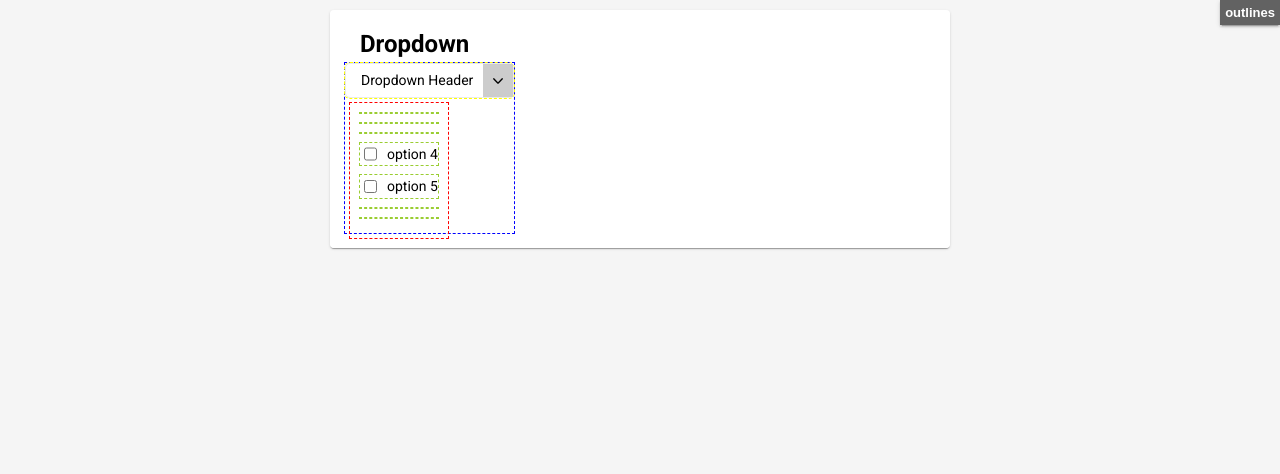
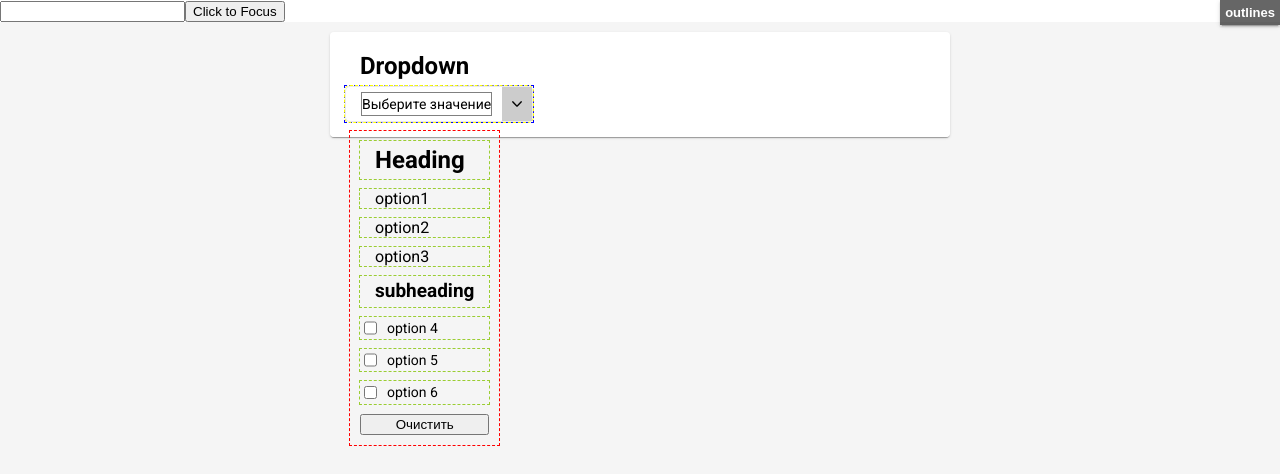
Before and after one commit to maximus-dr/demo, a React (Create React App) app: page / in a window 1280 px wide. Shown: the top 474 px of the page. Built offline with nearby package versions, Linux system fonts and the light colour scheme.

Commit message:
Updated dropdown component

```diff
--- a/public/cache/pages/test.json
+++ b/public/cache/pages/test.json
@@ -38,28 +38,59 @@
               "value": "Dropdown"
             },
 
+
             {
               "typeName": "dropdown",
               "id": "5",
+
+              "dropdownMenu": {
                 "childrenList": [
                   {
                     "typeName": "label",
+                    "id": "14",
+                    "value": "Heading",
+                    "heading": "h2"
+                  },
+                  {
+                    "typeName": "label",
                     "id": "6",
-                  "value": "option1"
+                    "value": "option1",
+                    "role": "dropdownOption",
+                    "styles": {
+                      "width": "100%",
+                      "cursor": "pointer"
+                    }
                   },
                   {
                     "typeName": "label",
                     "id": "7",
-                  "value": "option2"
+                    "value": "option2",
+                    "role": "dropdownOption",
+                    "styles": {
+                      "width": "100%",
+                      "cursor": "pointer"
+                    }
                   },
                   {
                     "typeName": "label",
                     "id": "8",
-                  "value": "option3"
+                    "value": "option3",
+                    "role": "dropdownOption",
+                    "styles": {
+                      "width": "100%",
+                      "cursor": "pointer"
+                    }
+                  },
+                  {
+                    "typeName": "label",
+                    "id": "15",
+                    "value": "subheading",
+                    "heading": "h3"
                   },
                   {
                     "typeName": "input",
                     "id": "9",
+                    "role": "dropdownOption",
                     "attrs": {
                       "type": "checkbox",
                       "id": "option-4",
@@ -79,6 +110,7 @@
                   {
                     "typeName": "input",
                     "id": "10",
+                    "role": "dropdownOption",
                     "attrs": {
                       "type": "checkbox",
                       "id": "option-5",
@@ -96,12 +128,28 @@
                   },
                   {
                     "typeName": "input",
-                  "id": "11"
+                    "role": "dropdownOption",
+                    "id": "13",
+                    "attrs": {
+                      "type": "checkbox",
+                      "id": "option-6",
+                      "name": "opt 6"
                     },
-                {
-                  "typeName": "input",
-                  "id": "12"
+                    "label": {
+                      "attrs": {
+                        "htmlFor": "option-6",
+                        "value": "option 6"
                       }
+                    },
+                    "styles": {
+                      "marginBottom": "0"
+                    }
+                  }
+                ]
+              },
+
+              "childrenList": [
+
               ]
             }
           ]
--- a/src/App.js
+++ b/src/App.js
@@ -1,7 +1,32 @@
-import React, { useState } from 'react';
+import React, { useCallback, useState } from 'react';
 import { BrowserRouter as Router, Route, Switch } from 'react-router-dom';
 import { Outlines } from './context/outlinesContext';
 import { renderComponents } from './core/functions/render';
+
+
+const Simple = () => {
+  const ref = useCallback(node => {
+    if (node) {
+      node.focus()
+    }
+  }, [])
+  return <div ref={ref}>Ref test</div>
+}
+
+const NormalRef = () => {
+  const inputRef = React.useRef();
+  const onClick = () => {
+    inputRef.current.focus();
+  }
+
+  return (
+    <>
+      <input ref={inputRef} />
+      <button onClick={onClick}>Click to Focus</button>
+    </>
+  );
+}
+
 
 
 export default function App(props) {
@@ -9,6 +34,8 @@ export default function App(props) {
 
   return (
     <>
+
+      <NormalRef />
       <Router>
         <Outlines>
           { components }
--- a/src/components/Dropdown/Dropdown.js
+++ b/src/components/Dropdown/Dropdown.js
@@ -1,37 +1,135 @@
-import React, { useState } from 'react'
-import { DropdownHead, DropdownMenu, DropdownOption, DropdownWrapper, HeadIcon } from './DropdownStyled';
+import React, { useRef, useState } from 'react'
+import { DropdownHead, DropdownMenu, DropdownOption, DropdownWrapper, HeadIcon, HeadCaption, Clear } from './DropdownStyled';
 import icon from '../../assets/arrow-down.svg';
 import { renderComponents } from '../../core/functions/render';
+import { isCheckbox, isLabel } from '../../core/functions/components';
+
+
+const Item = (props) => {
+    return (
+        <div style={{border: '1px solid gray', cursor: 'pointer'}} onClick={props.onClick}>
+            {props.value}
+        </div>
+    );
+}
+
+const defaultItem = <Item key="default-item" value="Выберите значение" />;
+
 
 
 export default function Dropdown(props) {
 
-    const [headerValue, setHeaderValue] = useState('Dropdown Header');
+    const [state, setState] = useState(() => new Set().add(defaultItem));
 
 
-    const childrenList = props.componentData.childrenList;
-    const childrenComponents = childrenList && childrenList.map(component => renderComponents(component));
 
-    const onChange = (e) => setHeaderValue(e.target.name);
-    const optionsList = childrenComponents.map(child => {
+    const childrenList = props.componentData.dropdownMenu.childrenList;
+    const options = childrenList && childrenList.map(component => renderComponents(component));
 
-        let optionComponent;
+    const optionRefs = new Set();
 
-        if (child.props.componentData.typeName === 'input' && child.props.componentData.attrs && child.props.componentData.attrs.type && child.props.componentData.attrs.type === 'checkbox') {
+    const addItem = item => {
+        setState(prev => {
+            const next = new Set(prev);
+            next.delete(defaultItem);
+            next.add(item);
+            return next;
+        });
+    }
+
+    const removeItem = item => {
+        setState(prev => {
+            const next = new Set(prev);
+            next.delete(item);
+
+            if (next.size === 0) {
+                next.add(defaultItem);
+            }
+            return next;
+        })
+    }
+
+    const clearItems = () => {
+        setState(() => new Set().add(defaultItem));
+        for (let item of optionRefs) {
+            item.current.checked = false;
+        }
+    }
+
+    const onChange = (e) => {
+        const key = e.target.name;
+        const value = e.target.name;
+        const checkbox = e.target;
+
+        const item = <Item key={key} value={value} multiple={true} onClick={() => {
+            removeItem(item);
+            checkbox.checked = false;
+        }} />
+
+        for (let item of state) {
+
+            if (!item.props.multiple) {
+                removeItem(item);
+            }
+            if (item.key === key) {
+                removeItem(item);
+                return;
+            }
+        }
+        addItem(item);
+    };
+
+    const onClick = (props) => {
+        const key = props.componentData.id;
+        const value = props.componentData.value;
+
+        const item = <Item key={key} value={value} onClick={() => {
+            removeItem(item);
+        }} />
+        clearItems();
+        addItem(item);
+    }
+
+
+
+
+    const optionsList = options.map(child => {
+        let optionComponent = child;
+
+        if (isCheckbox(child) && child.props.componentData.role && child.props.componentData.role === 'dropdownOption') {
+            const ref = React.useRef();
+            optionRefs.add(ref);
+
+
             optionComponent = React.cloneElement(child,
                 {
                     ...child.props,
                     componentData: {
                         ...child.props.componentData,
                         actions: {
-                            onDropdownCheckboxChange: (e) => {setHeaderValue(e.target.name)}
-                        }
+                            dropdown: {
+                                onChange: onChange
+                            }
+                        },
+                        ref
                     }
                 }
             );
         }
 
-
+        if (isLabel(child) && child.props.componentData.role && child.props.componentData.role === 'dropdownOption') {
+            optionComponent = React.cloneElement(child, {
+                ...child.props,
+                componentData: {
+                    ...child.props.componentData,
+                    actions: {
+                        dropdown: {
+                            onClick: onClick
+                        }
+                    }
+                }
+            })
+        }
 
         return (
             <DropdownOption key={child.props.componentData.id}>
@@ -40,10 +138,15 @@ export default function Dropdown(props) {
         );
     });
 
+
+
     return (
         <DropdownWrapper>
             <DropdownHead>
-                {headerValue}
+                <HeadCaption>
+                    {state}
+                </HeadCaption>
+
                 <HeadIcon>
                     <img src={icon} width="10" height="auto" />
                 </HeadIcon>
@@ -51,6 +154,7 @@ export default function Dropdown(props) {
 
             <DropdownMenu>
                 {optionsList}
+                <Clear onClick={clearItems}>Очистить</Clear>
             </DropdownMenu>
 
         </DropdownWrapper>
--- a/src/components/Dropdown/DropdownStyled.js
+++ b/src/components/Dropdown/DropdownStyled.js
@@ -17,29 +17,22 @@ export const DropdownHead = styled.div`
     background-color: #ffffff;
     border: 1px solid #eaeaea;
     border-radius: 5px;
-    cursor: pointer;
     outline: 1px dashed yellow;
 `;
 
-export const DropdownMenu = styled.div`
-    position: relative;
-    top: 5px;
-    left: 5px;
-    display: flex;
-    flex-direction: column;
-    min-width: 10px;
-
-    padding: 10px;
-    outline: 1px dashed red;
-
-    text-align: center;
-`;
-
 export const DropdownOption = styled.div`
-    width: 100%;
     outline: 1px dashed yellowgreen;
     margin-bottom: 10px;
     display: flex;
+`;
+
+export const HeadCaption = styled.div`
+    display: flex;
+    flex-direction: row;
+    flex-wrap: nowrap;
+    align-items: center;
+
+    width: 100%;
 `;
 
 export const HeadIcon = styled.div`
@@ -57,3 +50,25 @@ export const HeadIcon = styled.div`
 
     }
 `;
+
+export const DropdownMenu = styled.div`
+    position: absolute;
+    top: 45px;
+    left: 5px;
+    display: flex;
+    flex-direction: column;
+    min-width: 100px;
+
+    padding: 10px;
+    outline: 1px dashed red;
+
+    text-align: center;
+`;
+
+export const Clear = styled.button`
+
+`;
+
+export const OptionsGroup = styled.div`
+
+`;
--- a/src/components/Input/InputStyled.js
+++ b/src/components/Input/InputStyled.js
@@ -4,11 +4,6 @@ import {enableOutlines} from '../../core/functions/outlines';
 import { React } from 'react';
 import { colors } from '../../core/variables';
 
-const Input = () => {
-    return (
-        <Input />
-    );
-}
 
 export const InputWrapper = styled.div`
     ${props => enableOutlines(props.showOutlines, colors.outline_input)};
@@ -49,7 +44,7 @@ export const InputWrapper = styled.div`
     }}
 `;
 
-export const InputField = styled.input`
+export const Input = styled.input`
 
     ${props => {
         const styles = getStyles(props.componentData);
--- a/src/components/Input/InputView.js
+++ b/src/components/Input/InputView.js
@@ -1,14 +1,10 @@
-import React, { useContext, useState } from 'react'
+import React, { useContext, useRef, useState } from 'react'
 import { OutlinesContext } from '../../context/outlinesContext';
 import { getAttrs } from '../../core/functions/styles';
-import { InputField, InputLabel, InputWrapper } from './InputStyled';
-
-
-const DEFAULT_PLACEHOLDER = 'Text...';
+import { Input, InputLabel, InputWrapper } from './InputStyled';
 
 
 export default function InputView(props) {
-    console.log(props);
 
     const outlines = useContext(OutlinesContext);
     const attrs = getAttrs(props.componentData);
@@ -19,13 +15,14 @@ export default function InputView(props) {
     const labelAttrs = props.componentData.label && props.componentData.label.attrs || {};
     const optionAttrs = props.componentData.option && props.componentData.option.attrs || {};
 
-
     const input =
-        <InputField
+        <Input
+            ref={props.componentData.ref}
+            {...inputAttrs}
             type={attrs && attrs.type || 'text'}
             name={attrs && attrs.name || 'name'}
             componentData={props.componentData}
-            onChange={props.componentData.actions.onDropdownCheckboxChange}
+            onChange={props.componentData.actions.dropdown.onChange}
         />
     ;
 
--- a/src/components/Label/LabelStyled.js
+++ b/src/components/Label/LabelStyled.js
@@ -38,6 +38,7 @@ const commonStyles = css`${props => {
         background-color: ${styles && styles.backgroundColor || ''};
 
         transform: ${styles && styles.transform || ''};
+        cursor: ${styles && styles.cursor || ''};
     `;
 }}`;
 
--- a/src/components/Label/LabelView.js
+++ b/src/components/Label/LabelView.js
@@ -60,14 +60,14 @@ export default function LabelView(props) {
                 );
             case 'label':
                 return (
-                    <Label htmlFor={htmlFor} {...props.componentData}>
+                    <Label htmlFor={htmlFor} {...props.componentData} onClick={props.componentData.actions.dropdown.onClick}>
                         {text}
                         {props.children}
                     </Label>
                 );
             default:
                 return (
-                    <LabelSpan {...props.componentData} showOutlines={outlines}>
+                    <LabelSpan {...props.componentData} showOutlines={outlines} onClick={() => props.componentData.actions.dropdown.onClick(props)}>
                         {text}
                         {props.children}
                     </LabelSpan>
--- /dev/null
+++ b/src/core/functions/components.js
@@ -0,0 +1,18 @@
+const isCheckbox = (component) => {
+    return (
+        component.props.componentData.typeName === 'input'
+        && component.props.componentData.attrs
+        && component.props.componentData.attrs.type
+        && component.props.componentData.attrs.type === 'checkbox'
+        || null
+    );
+}
+
+const isLabel = (component) => {
+    return component.props.componentData.typeName === 'label' || null;
+}
+
+export {
+    isLabel,
+    isCheckbox
+}
--- a/src/server/routes.js
+++ b/src/server/routes.js
@@ -2,7 +2,7 @@ import axios from 'axios';
 
 const getRoutes = (callback, fail) => {
   axios
-    .get('http://localhost:3000/cache/pages/test.json')
+    .get('http://localhost:3001/cache/pages/test.json')
     .then(res => callback(res.data))
     .catch(err => fail(err))
 }
```
Lines whose indentation alone changed are shown as unchanged.
